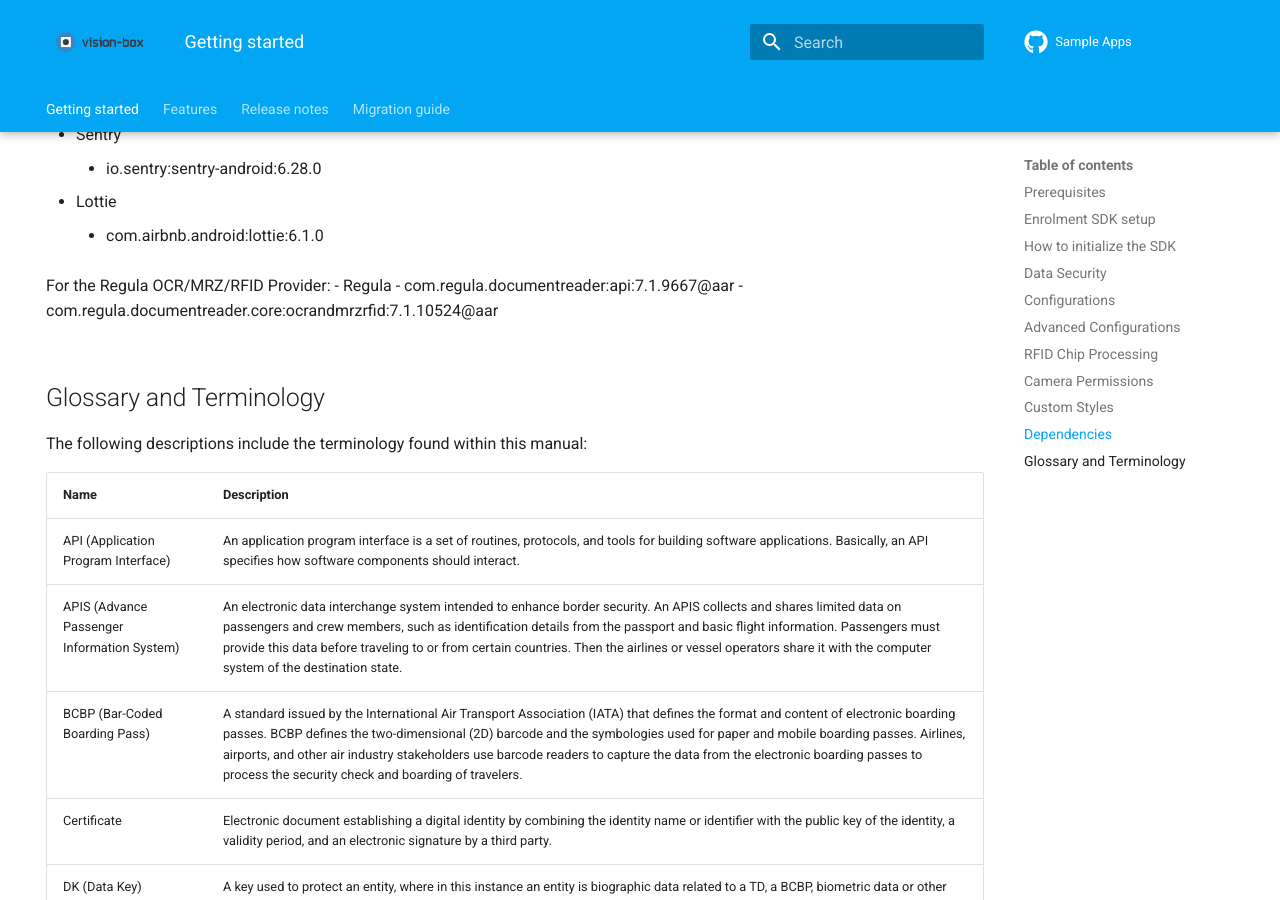
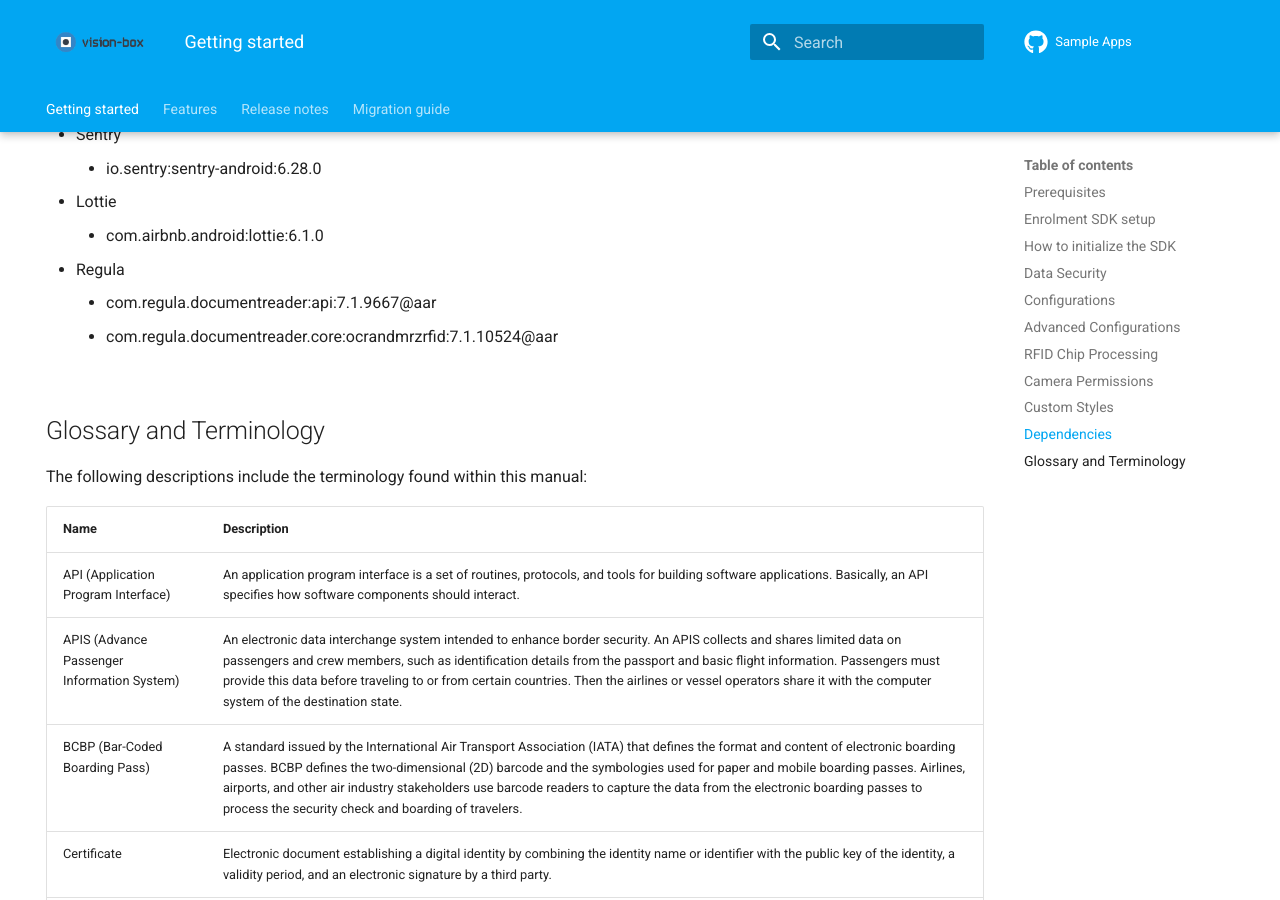
Before and after one commit to vbmobile/mobile-id-documentation, an MkDocs documentation site: the page built from docs/index.md, in a window 1280 px wide and 900 px high, scrolled down 7540 px. Built offline with MkDocs 1.6.1 and Material for MkDocs 9.7.7, drawn with Linux system fonts in a browser that asks for light colours; the version menu is left out.

Commit message:
update formatting

```diff
--- a/docs/index.md
+++ b/docs/index.md
@@ -503,7 +503,6 @@ In order for the SDK to use the camera, the user must grant permission to do so.
     - Lottie
         - com.airbnb.android:lottie:6.1.0
 
-    For the Regula OCR/MRZ/RFID Provider:
     - Regula
         - com.regula.documentreader:api:7.1.9667@aar
         - com.regula.documentreader.core:ocrandmrzrfid:7.1.10524@aar
```
